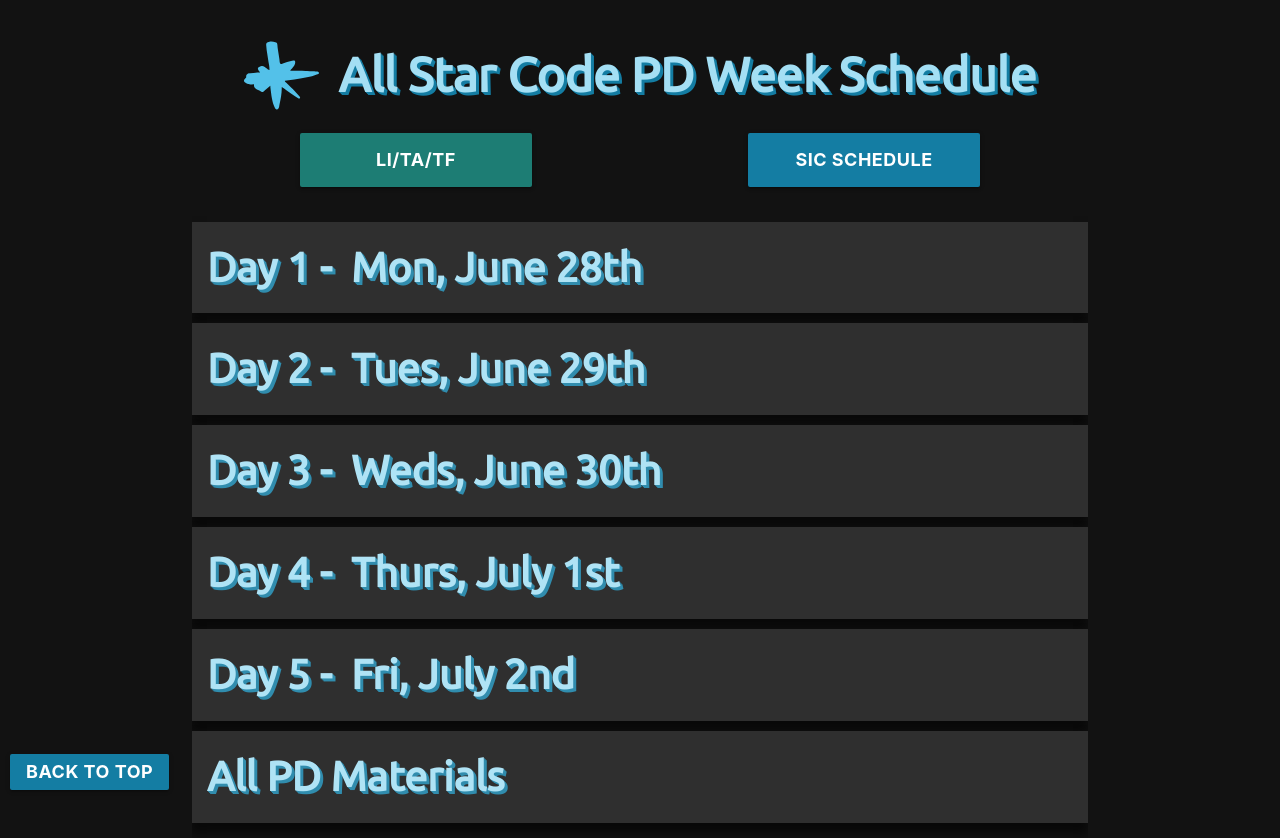
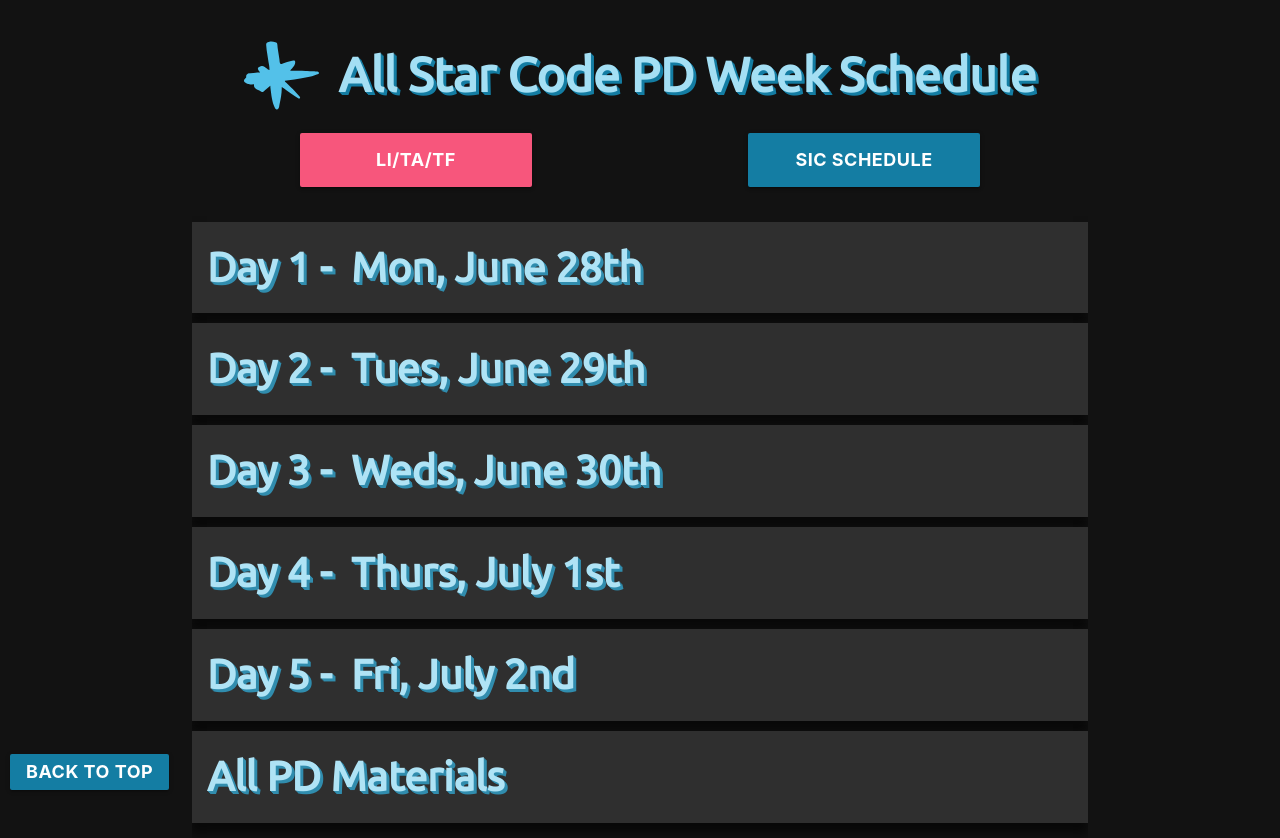
Before and after one commit to AllStarCodeOrg/PDWeekSchedule, a Svelte app: page / in a window 1280 px wide. Both pictures are taken after a click on the button "LI/TA/TF SCHEDULE". Built offline with nearby package versions, Linux system fonts and the light colour scheme.

Commit message:
No schedule shown by default

```diff
--- a/src/App.svelte
+++ b/src/App.svelte
@@ -6,6 +6,11 @@
 
   let LITATFSchedule: HTMLDivElement;
   let SICSchedule: HTMLDivElement;
+
+  const toggleClassIfFound = (ele: Element, className: string) =>
+    ele.classList.contains(className) ? ele.classList.toggle(className) : null;
+  const toggleClassIfNotFound = (ele: Element, className: string) =>
+    !ele.classList.contains(className) ? ele.classList.toggle(className) : null;
 
   const animateLITATF = () => {
     const allListItems = document.querySelectorAll(
@@ -41,14 +46,17 @@
     const lastChose = window.localStorage.getItem('lastChose');
     if (lastChose !== undefined) {
       if (lastChose === 'LITATF') {
-        LITATFBtn.classList.toggle('chosen');
         animateLITATF();
+        toggleClassIfNotFound(LITATFBtn, 'chosen');
+        toggleClassIfFound(LITATFSchedule, 'hidden');
         return;
       }
       if (lastChose === 'SIC') {
-        SICBtn.classList.toggle('chosen');
-        SICSchedule.classList.toggle('hidden');
-        LITATFSchedule.classList.toggle('hidden');
+        toggleClassIfNotFound(SICBtn, 'chosen');
+        toggleClassIfFound(SICSchedule, 'hidden');
+        toggleClassIfNotFound(LITATFSchedule, 'hidden');
+        // SICSchedule.classList.toggle('hidden');
+        // LITATFSchedule.classList.toggle('hidden');
         animateSIC();
       }
     }
@@ -56,8 +64,10 @@
 
   const LITATFClicked = (e: Event) => {
     if (LITATFSchedule.classList.contains('hidden')) {
-      LITATFSchedule.classList.toggle('hidden');
-      SICSchedule.classList.toggle('hidden');
+      toggleClassIfFound(LITATFSchedule, 'hidden');
+      toggleClassIfNotFound(SICSchedule, 'hidden');
+      // LITATFSchedule.classList.toggle('hidden');
+      // SICSchedule.classList.toggle('hidden');
       window.localStorage.setItem('lastChose', 'LITATF');
       animateLITATF();
       if (!LITATFBtn.classList.contains('chosen')) {
@@ -70,8 +80,10 @@
 
   const SICClicked = (e: Event) => {
     if (SICSchedule.classList.contains('hidden')) {
-      SICSchedule.classList.toggle('hidden');
-      LITATFSchedule.classList.toggle('hidden');
+      // SICSchedule.classList.toggle('hidden');
+      // LITATFSchedule.classList.toggle('hidden');
+      toggleClassIfFound(SICSchedule, 'hidden');
+      toggleClassIfNotFound(LITATFSchedule, 'hidden');
       window.localStorage.setItem('lastChose', 'SIC');
       animateSIC();
       if (!SICBtn.classList.contains('chosen')) {
@@ -115,7 +127,7 @@
     </button>
   </div>
   <ul class="collapsible">
-    <div id="LITATFCont" bind:this={LITATFSchedule}>
+    <div id="LITATFCont" class="hidden" bind:this={LITATFSchedule}>
       <LITATF />
     </div>
     <div id="SICCont" class="hidden" bind:this={SICSchedule}>
--- a/src/components/Counter.svelte
+++ /dev/null
@@ -1,34 +0,0 @@
-<script lang="ts">
-  let count: number = 0
-  const increment = () => {
-    count += 1
-  }
-</script>
-
-<button on:click={increment}>
-  Clicks: {count}
-</button>
-
-<style>
-  button {
-    font-family: inherit;
-    font-size: inherit;
-    padding: 1em 2em;
-    color: #ff3e00;
-    background-color: rgba(255, 62, 0, 0.1);
-    border-radius: 2em;
-    border: 2px solid rgba(255, 62, 0, 0);
-    outline: none;
-    width: 200px;
-    font-variant-numeric: tabular-nums;
-    cursor: pointer;
-  }
-
-  button:focus {
-    border: 2px solid #ff3e00;
-  }
-
-  button:active {
-    background-color: rgba(255, 62, 0, 0.2);
-  }
-</style>
```
